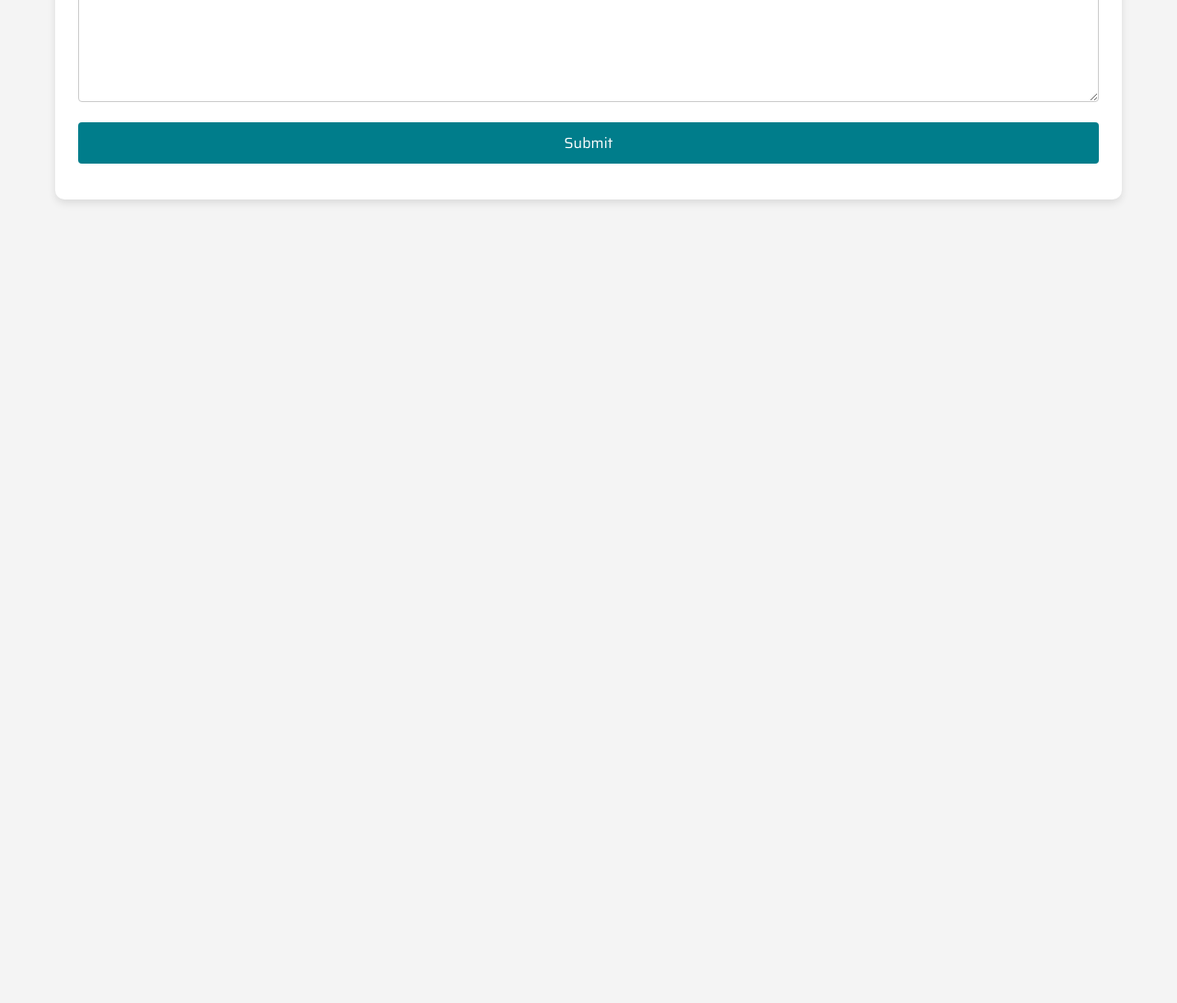
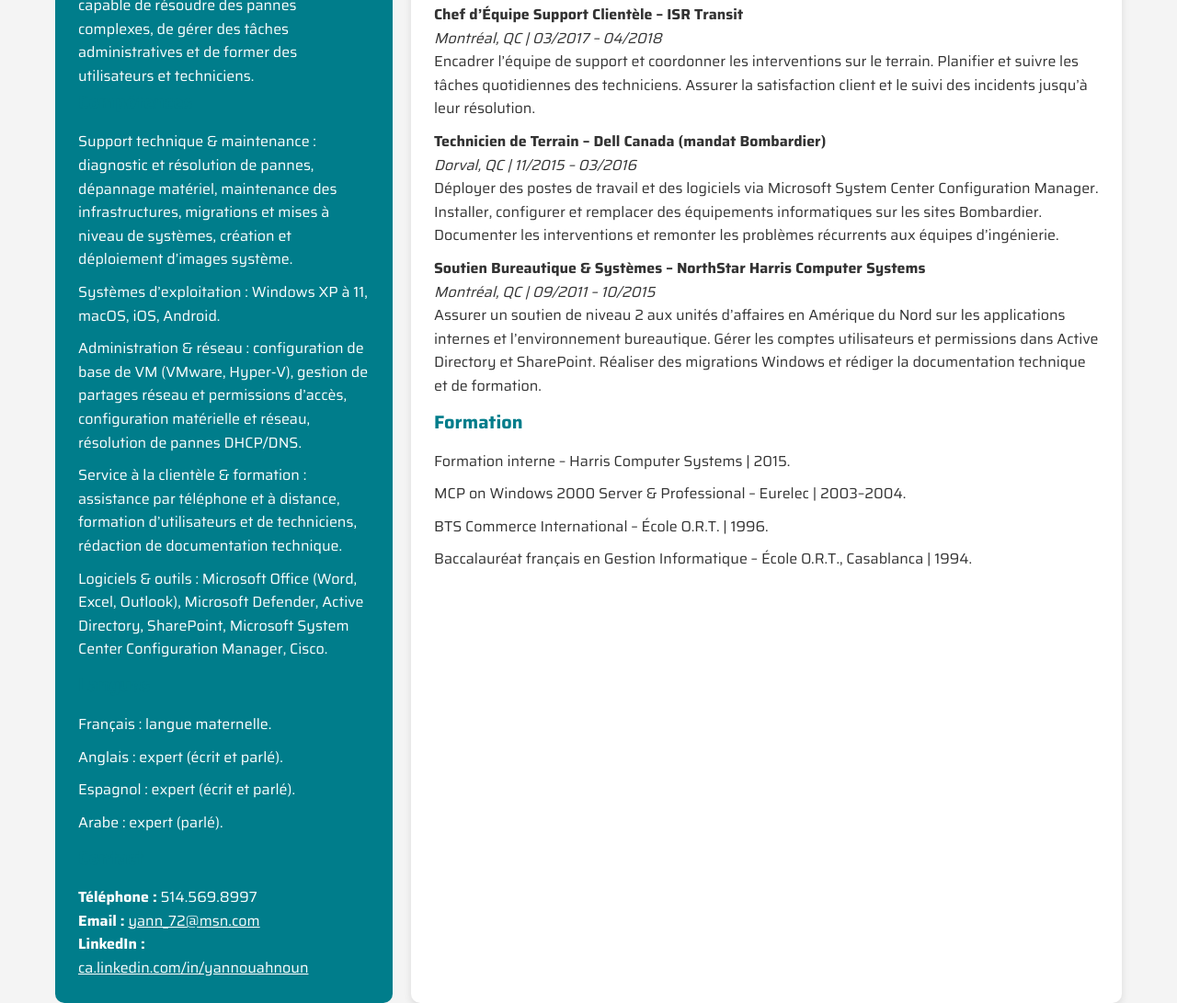
Before and after one commit to yann-ouahnoun/cv-site, a plain HTML site: page index.html in a window 1280 px wide. Shown: the part 484-1575 px from the top of the page at 92% size. Before the commit the page ends 800 px from the top, so only its background shows below. Drawn offline with Linux system fonts and the light colour scheme.

Commit message:
Update index.html

```diff
--- a/index.html
+++ b/index.html
@@ -100,40 +100,40 @@
         name: "Yann Ouahnoun",
         title: "Technicien Informatique - IT Technician",
         profileTitle: "Profil Professionnel",
-        profileText: "Technicien informatique expérimenté, spécialisé en support technique, gestion de serveurs et assistance matérielle et logicielle. Mon expertise inclut l’assistance en administration de serveurs et l’escalade aux équipes d’infrastructure. Polyvalent et axé sur le service à la clientèle, je suis capable de résoudre des pannes complexes, de gérer des tâches administratives et de former des utilisateurs et techniciens.", /*[file:84]*/
+        profileText: "Technicien informatique expérimenté, spécialisé en support technique, gestion de serveurs et assistance matérielle et logicielle. Mon expertise inclut l’assistance en administration de serveurs et l’escalade aux équipes d’infrastructure. Polyvalent et axé sur le service à la clientèle, je suis capable de résoudre des pannes complexes, de gérer des tâches administratives et de former des utilisateurs et techniciens.",
         skillsTitle: "Compétences",
         skills: [
-          "Support technique & maintenance : diagnostic et résolution de pannes, dépannage matériel, maintenance des infrastructures, migrations et mises à niveau de systèmes, création et déploiement d’images système.", /*[file:84]*/
-          "Systèmes d’exploitation : Windows XP à 11, macOS, iOS, Android.", /*[file:84]*/
-          "Administration & réseau : configuration de base de VM (VMware, Hyper‑V), gestion de partages réseau et permissions d’accès, configuration matérielle et réseau, résolution de pannes DHCP/DNS.", /*[file:84]*/
-          "Service à la clientèle & formation : assistance par téléphone et à distance, formation d’utilisateurs et de techniciens, rédaction de documentation technique.", /*[file:84]*/
-          "Logiciels & outils : Microsoft Office (Word, Excel, Outlook), Microsoft Defender, Active Directory, SharePoint, Microsoft System Center Configuration Manager, Cisco." /*[file:84]*/
+          "Support technique & maintenance : diagnostic et résolution de pannes, dépannage matériel, maintenance des infrastructures, migrations et mises à niveau de systèmes, création et déploiement d’images système.",
+          "Systèmes d’exploitation : Windows XP à 11, macOS, iOS, Android.",
+          "Administration & réseau : configuration de base de VM (VMware, Hyper‑V), gestion de partages réseau et permissions d’accès, configuration matérielle et réseau, résolution de pannes DHCP/DNS.",
+          "Service à la clientèle & formation : assistance par téléphone et à distance, formation d’utilisateurs et de techniciens, rédaction de documentation technique.",
+          "Logiciels & outils : Microsoft Office (Word, Excel, Outlook), Microsoft Defender, Active Directory, SharePoint, Microsoft System Center Configuration Manager, Cisco."
         ],
         languagesTitle: "Langues",
         languages: [
-          "Français : langue maternelle.", /*[file:84]*/
-          "Anglais : expert (écrit et parlé).", /*[file:84]*/
-          "Espagnol : expert (écrit et parlé).", /*[file:84]*/
-          "Arabe : expert (parlé)." /*[file:84]*/
+          "Français : langue maternelle.",
+          "Anglais : expert (écrit et parlé).",
+          "Espagnol : expert (écrit et parlé).",
+          "Arabe : expert (parlé)."
         ],
         contactTitle: "Contact",
         contactHtml:
           "<strong>Téléphone :</strong> 514.569.8997<br>" +
-          "<strong>Email :</strong> <a href="mailto:yann_72@msn.com">yann_72@msn.com</a><br>" +
-          "<strong>LinkedIn :</strong> <a href="https://ca.linkedin.com/in/yannouahnoun" target="_blank">ca.linkedin.com/in/yannouahnoun</a>", /*[file:84]*/
+          "<strong>Email :</strong> <a href='mailto:yann_72@msn.com'>yann_72@msn.com</a><br>" +
+          "<strong>LinkedIn :</strong> <a href='https://ca.linkedin.com/in/yannouahnoun' target='_blank'>ca.linkedin.com/in/yannouahnoun</a>",
         experienceTitle: "Parcours professionnel",
         experience: [
-          "<strong>Technicien Informatique – Institut Lady Davis, Hôpital Général Juif</strong><br><em>Montréal, QC | 04/2018 – 08/2025</em><br>Assurer le soutien technique aux chercheurs et à leurs équipes (postes Windows et macOS, imprimantes, équipements scientifiques). Gérer l’accès aux systèmes (comptes, boîtes courriel, groupes de distribution) et appliquer les bonnes pratiques de sécurité. Administrer et sécuriser les partages réseau. Configurer, déployer et dépanner les postes. Déployer des stations via un serveur d’imagerie et participer à la surveillance de base des serveurs.", /*[file:84]*/
-          "<strong>Chef d’Équipe Support Clientèle – ISR Transit</strong><br><em>Montréal, QC | 03/2017 – 04/2018</em><br>Encadrer l’équipe de support et coordonner les interventions sur le terrain. Planifier et suivre les tâches quotidiennes des techniciens. Assurer la satisfaction client et le suivi des incidents jusqu’à leur résolution.", /*[file:84]*/
-          "<strong>Technicien de Terrain – Dell Canada (mandat Bombardier)</strong><br><em>Dorval, QC | 11/2015 – 03/2016</em><br>Déployer des postes de travail et des logiciels via Microsoft System Center Configuration Manager. Installer, configurer et remplacer des équipements informatiques sur les sites Bombardier. Documenter les interventions et remonter les problèmes récurrents aux équipes d’ingénierie.", /*[file:84]*/
-          "<strong>Soutien Bureautique & Systèmes – NorthStar Harris Computer Systems</strong><br><em>Montréal, QC | 09/2011 – 10/2015</em><br>Assurer un soutien de niveau 2 aux unités d’affaires en Amérique du Nord sur les applications internes et l’environnement bureautique. Gérer les comptes utilisateurs et permissions dans Active Directory et SharePoint. Réaliser des migrations Windows et rédiger la documentation technique et de formation." /*[file:84]*/
+          "<strong>Technicien Informatique – Institut Lady Davis, Hôpital Général Juif</strong><br><em>Montréal, QC | 04/2018 – 08/2025</em><br>Assurer le soutien technique aux chercheurs et à leurs équipes (postes Windows et macOS, imprimantes, équipements scientifiques). Gérer l’accès aux systèmes (comptes, boîtes courriel, groupes de distribution) et appliquer les bonnes pratiques de sécurité. Administrer et sécuriser les partages réseau. Configurer, déployer et dépanner les postes. Déployer des stations via un serveur d’imagerie et participer à la surveillance de base des serveurs.",
+          "<strong>Chef d’Équipe Support Clientèle – ISR Transit</strong><br><em>Montréal, QC | 03/2017 – 04/2018</em><br>Encadrer l’équipe de support et coordonner les interventions sur le terrain. Planifier et suivre les tâches quotidiennes des techniciens. Assurer la satisfaction client et le suivi des incidents jusqu’à leur résolution.",
+          "<strong>Technicien de Terrain – Dell Canada (mandat Bombardier)</strong><br><em>Dorval, QC | 11/2015 – 03/2016</em><br>Déployer des postes de travail et des logiciels via Microsoft System Center Configuration Manager. Installer, configurer et remplacer des équipements informatiques sur les sites Bombardier. Documenter les interventions et remonter les problèmes récurrents aux équipes d’ingénierie.",
+          "<strong>Soutien Bureautique & Systèmes – NorthStar Harris Computer Systems</strong><br><em>Montréal, QC | 09/2011 – 10/2015</em><br>Assurer un soutien de niveau 2 aux unités d’affaires en Amérique du Nord sur les applications internes et l’environnement bureautique. Gérer les comptes utilisateurs et permissions dans Active Directory et SharePoint. Réaliser des migrations Windows et rédiger la documentation technique et de formation."
         ],
         educationTitle: "Formation",
         education: [
-          "Formation interne – Harris Computer Systems | 2015.", /*[file:84]*/
-          "MCP on Windows 2000 Server & Professional – Eurelec | 2003–2004.", /*[file:84]*/
-          "BTS Commerce International – École O.R.T. | 1996.", /*[file:84]*/
-          "Baccalauréat français en Gestion Informatique – École O.R.T., Casablanca | 1994." /*[file:84]*/
+          "Formation interne – Harris Computer Systems | 2015.",
+          "MCP on Windows 2000 Server & Professional – Eurelec | 2003–2004.",
+          "BTS Commerce International – École O.R.T. | 1996.",
+          "Baccalauréat français en Gestion Informatique – École O.R.T., Casablanca | 1994."
         ],
         formTitle: "Recruteurs - Contact",
         formIntro: "Utilisez ce formulaire pour me contacter au sujet d’une opportunité ou d’un poste.",
@@ -147,40 +147,40 @@
         name: "Yann Ouahnoun",
         title: "IT Technician",
         profileTitle: "Professional Profile",
-        profileText: "Experienced IT technician, specialized in technical support, server management and hardware/software assistance. My expertise includes server administration support and escalation to infrastructure teams. Versatile and customer service‑oriented, able to resolve complex failures, handle administrative tasks and train users and technicians.", /*[file:125]*/
+        profileText: "Experienced IT technician, specialized in technical support, server management and hardware/software assistance. My expertise includes server administration support and escalation to infrastructure teams. Versatile and customer service‑oriented, able to resolve complex failures, handle administrative tasks and train users and technicians.",
         skillsTitle: "Skills",
         skills: [
-          "Technical Support & Maintenance: troubleshooting and problem resolution, hardware troubleshooting, infrastructure maintenance, system migrations and upgrades, system image creation and deployment.", /*[file:125]*/
-          "Operating Systems: Windows XP to 11, macOS, iOS, Android.", /*[file:125]*/
-          "Administration & Network: VM basic configuration (VMware, Hyper‑V), network share management and access permissions, hardware and network configuration, DHCP/DNS troubleshooting.", /*[file:125]*/
-          "Customer Service & Training: phone and remote support, user and technician training, technical documentation writing.", /*[file:125]*/
-          "Software: Microsoft Office (Word, Excel, Outlook), Microsoft Defender, Active Directory, SharePoint, Microsoft System Center Configuration Manager, Cisco." /*[file:125]*/
+          "Technical Support & Maintenance: troubleshooting and problem resolution, hardware troubleshooting, infrastructure maintenance, system migrations and upgrades, system image creation and deployment.",
+          "Operating Systems: Windows XP to 11, macOS, iOS, Android.",
+          "Administration & Network: VM basic configuration (VMware, Hyper‑V), network share management and access permissions, hardware and network configuration, DHCP/DNS troubleshooting.",
+          "Customer Service & Training: phone and remote support, user and technician training, technical documentation writing.",
+          "Software: Microsoft Office (Word, Excel, Outlook), Microsoft Defender, Active Directory, SharePoint, Microsoft System Center Configuration Manager, Cisco."
         ],
         languagesTitle: "Languages",
         languages: [
-          "French: Native language.", /*[file:125]*/
-          "English: Expert (written and spoken).", /*[file:125]*/
-          "Spanish: Expert (written and spoken).", /*[file:125]*/
-          "Arabic: Expert (spoken)." /*[file:125]*/
+          "French: Native language.",
+          "English: Expert (written and spoken).",
+          "Spanish: Expert (written and spoken).",
+          "Arabic: Expert (spoken)."
         ],
         contactTitle: "Contact",
         contactHtml:
           "<strong>Phone:</strong> +1 514 569 8997<br>" +
-          "<strong>Email:</strong> <a href="mailto:yann_72@msn.com">yann_72@msn.com</a><br>" +
-          "<strong>LinkedIn:</strong> <a href="https://ca.linkedin.com/in/yannouahnoun" target="_blank">ca.linkedin.com/in/yannouahnoun</a>", /*[file:125]*/
+          "<strong>Email:</strong> <a href='mailto:yann_72@msn.com'>yann_72@msn.com</a><br>" +
+          "<strong>LinkedIn:</strong> <a href='https://ca.linkedin.com/in/yannouahnoun' target='_blank'>ca.linkedin.com/in/yannouahnoun</a>",
         experienceTitle: "Professional Experience",
         experience: [
-          "<strong>IT Technician – Lady Davis Institute, Jewish General Hospital</strong><br><em>Montreal, QC | 04/2018 – 08/2025</em><br>Provided technical support to researchers and their teams. Managed system access by creating accounts, email boxes and distribution groups. Secured network shares by assigning permissions and resolving access issues. Configured and troubleshot issues on Windows and macOS workstations. Deployed workstations via an imaging server and performed basic server monitoring.", /*[file:125]*/
-          "<strong>Customer Support Team Lead – ISR Transit</strong><br><em>Montreal, QC | 03/2017 – 04/2018</em><br>Managed the support team and coordinated field interventions. Supervised software deployment and updates, ensuring service quality for customers.", /*[file:125]*/
-          "<strong>Field Technician – Dell Canada (Bombardier)</strong><br><em>Dorval, QC | 11/2015 – 03/2016</em><br>Deployed workstations and software via Microsoft System Center Configuration Manager. Installed, configured and replaced IT equipment on Bombardier sites, following internal standards.", /*[file:125]*/
-          "<strong>Office Support & Systems – NorthStar Harris Computer Systems</strong><br><em>Montreal, QC | 09/2011 – 10/2015</em><br>Provided level 2 support to business units across North America. Managed user accounts and permissions via Active Directory and SharePoint. Performed Windows operating system migrations and troubleshooting. Wrote technical and training documentation for users and technicians." /*[file:125]*/
+          "<strong>IT Technician – Lady Davis Institute, Jewish General Hospital</strong><br><em>Montreal, QC | 04/2018 – 08/2025</em><br>Provided technical support to researchers and their teams. Managed system access by creating accounts, email boxes and distribution groups. Secured network shares by assigning permissions and resolving access issues. Configured and troubleshot issues on Windows and macOS workstations. Deployed workstations via an imaging server and performed basic server monitoring.",
+          "<strong>Customer Support Team Lead – ISR Transit</strong><br><em>Montreal, QC | 03/2017 – 04/2018</em><br>Managed the support team and coordinated field interventions. Supervised software deployment and updates, ensuring service quality for customers.",
+          "<strong>Field Technician – Dell Canada (Bombardier)</strong><br><em>Dorval, QC | 11/2015 – 03/2016</em><br>Deployed workstations and software via Microsoft System Center Configuration Manager. Installed, configured and replaced IT equipment on Bombardier sites, following internal standards.",
+          "<strong>Office Support & Systems – NorthStar Harris Computer Systems</strong><br><em>Montreal, QC | 09/2011 – 10/2015</em><br>Provided level 2 support to business units across North America. Managed user accounts and permissions via Active Directory and SharePoint. Performed Windows operating system migrations and troubleshooting. Wrote technical and training documentation for users and technicians."
         ],
         educationTitle: "Education",
         education: [
-          "Internal Training – Harris Computer Systems | 2015.", /*[file:125]*/
-          "MCP on Windows 2000 Server & Professional – Eurelec | 2003–2004.", /*[file:125]*/
-          "BTS in International Business – École O.R.T. | 1996.", /*[file:125]*/
-          "French Baccalaureate in IT Management – École O.R.T., Casablanca | 1994." /*[file:125]*/
+          "Internal Training – Harris Computer Systems | 2015.",
+          "MCP on Windows 2000 Server & Professional – Eurelec | 2003–2004.",
+          "BTS in International Business – École O.R.T. | 1996.",
+          "French Baccalaureate in IT Management – École O.R.T., Casablanca | 1994."
         ],
         formTitle: "Recruiters - Contact",
         formIntro: "Use this form to contact me regarding a position or opportunity.",
@@ -199,15 +199,15 @@
       document.getElementById("profile-title").innerText = d.profileTitle;
       document.getElementById("profile-text").innerText = d.profileText;
       document.getElementById("skills-title").innerText = d.skillsTitle;
-      document.getElementById("skills-list").innerHTML = d.skills.map(s => `<li>${s}</li>`).join("");
+      document.getElementById("skills-list").innerHTML = d.skills.map(s => "<li>" + s + "</li>").join("");
       document.getElementById("languages-title").innerText = d.languagesTitle;
-      document.getElementById("languages-list").innerHTML = d.languages.map(l => `<li>${l}</li>`).join("");
+      document.getElementById("languages-list").innerHTML = d.languages.map(l => "<li>" + l + "</li>").join("");
       document.getElementById("contact-title").innerText = d.contactTitle;
       document.getElementById("contact-text").innerHTML = d.contactHtml;
       document.getElementById("experience-title").innerText = d.experienceTitle;
-      document.getElementById("experience-list").innerHTML = d.experience.map(e => `<li>${e}</li>`).join("");
+      document.getElementById("experience-list").innerHTML = d.experience.map(e => "<li>" + e + "</li>").join("");
       document.getElementById("education-title").innerText = d.educationTitle;
-      document.getElementById("education-list").innerHTML = d.education.map(ed => `<li>${ed}</li>`).join("");
+      document.getElementById("education-list").innerHTML = d.education.map(ed => "<li>" + ed + "</li>").join("");
       document.getElementById("form-title").innerText = d.formTitle;
       document.getElementById("form-intro").innerText = d.formIntro;
       document.getElementById("form-name").placeholder = d.formName;
@@ -225,8 +225,8 @@
       localStorage.setItem("cvLang", lang);
     }
 
-    document.addEventListener("DOMContentLoaded", () => {
-      const saved = localStorage.getItem("cvLang") || "fr";
+    document.addEventListener("DOMContentLoaded", function () {
+      var saved = localStorage.getItem("cvLang") || "fr";
       renderLang(saved);
     });
     </script>
```
